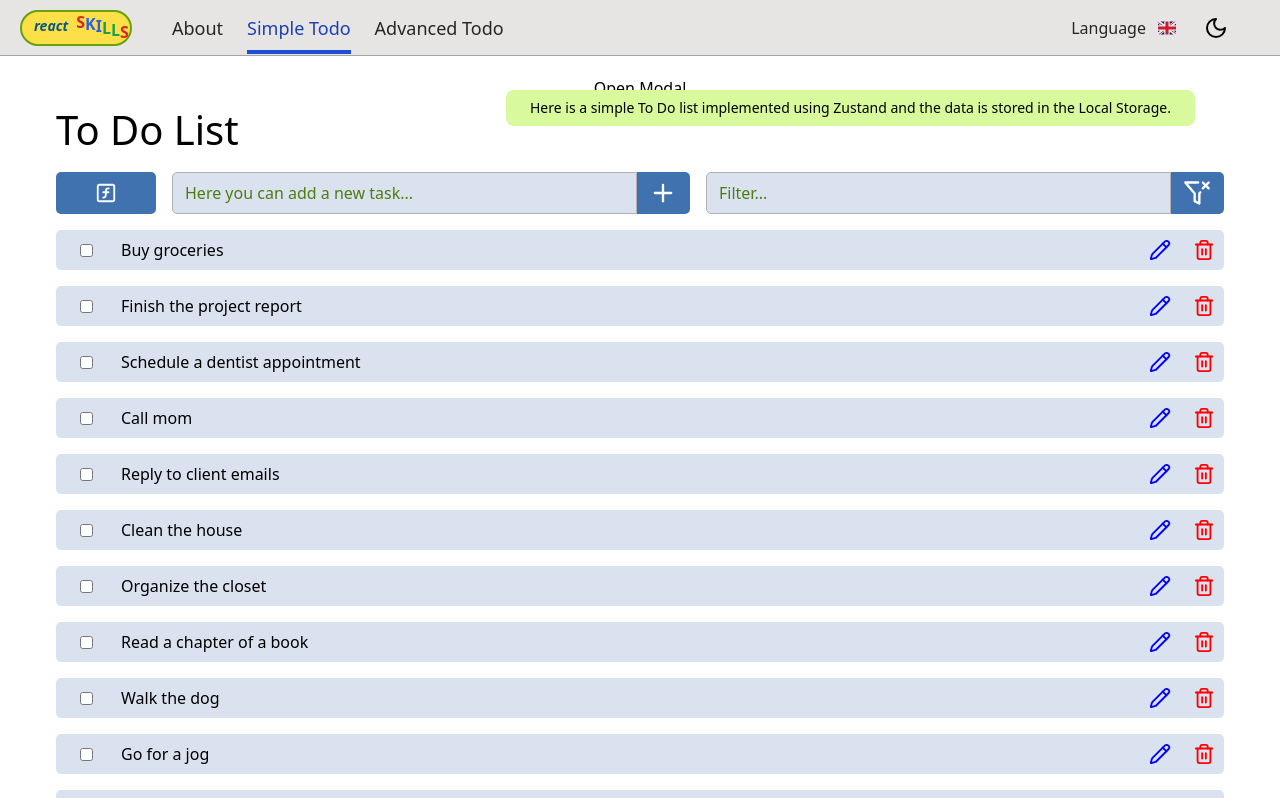
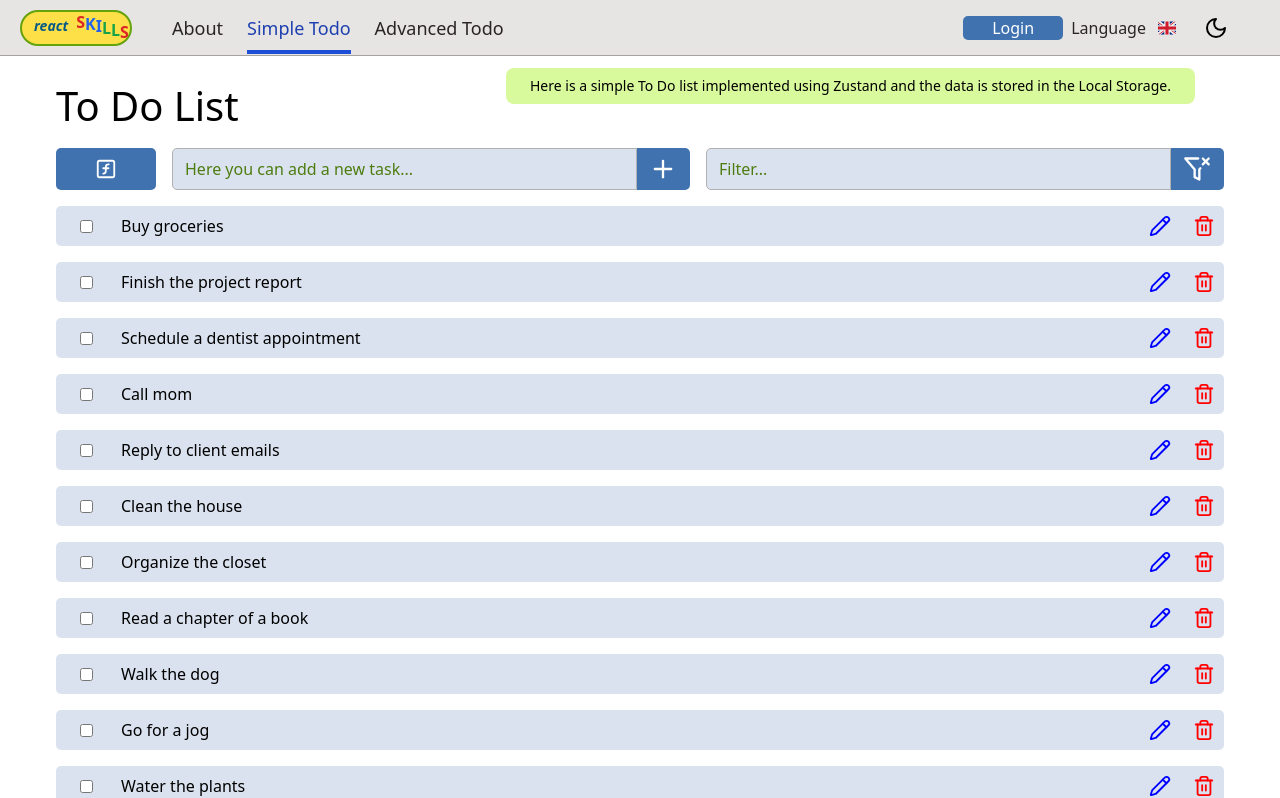
Before and after one commit to Viacheslav-ua/react-skils, a React (Vite) app: page /simple-todo in a window 1280 px wide. Shown: the top 798 px of the page. Built offline with nearby package versions, Linux system fonts and the light colour scheme.

Commit message:
Added LoginForm and LoginModal components

```diff
--- /dev/null
+++ b/src/modules/auth/components/LoginForm.tsx
@@ -0,0 +1,21 @@
+import { FC } from 'react'
+import clsx from 'clsx'
+import { useTranslation } from 'react-i18next'
+
+interface LoginFormProps {
+  className?: string
+}
+
+export const LoginForm: FC<LoginFormProps> = ({ className }) => {
+
+  const { t } = useTranslation()
+
+  return (
+    <div className={clsx('flex flex-col items-center gap-5 w-80 px-5', className)}>
+      <h1>{t('Login')}</h1>
+      <input type="text" placeholder={t('Login')} className="w-full rounded px-4 py-1" />
+      <input type="password" placeholder={t('Password')} className="w-full rounded px-4 py-1" />
+      <button className='ml-auto'>{t('Login')}</button>
+    </div>
+  )
+}
--- /dev/null
+++ b/src/modules/auth/components/LoginModal.tsx
@@ -0,0 +1,18 @@
+import { FC } from 'react'
+import clsx from 'clsx'
+import { Modal } from 'shared/ui/Modal'
+import { LoginForm } from './LoginForm'
+
+interface LoginModalProps {
+  className?: string
+  isOpen: boolean
+  onClose: () => void
+}
+
+export const LoginModal: FC<LoginModalProps> = ({ className, isOpen, onClose }) => {
+  return (
+    <Modal isOpen={isOpen} onClose={onClose} className={clsx('', className)}>
+      <LoginForm />
+    </Modal>
+  )
+}
--- a/src/modules/header/components/Header.tsx
+++ b/src/modules/header/components/Header.tsx
@@ -3,8 +3,21 @@ import { Logo } from "shared/ui/Logo"
 import { NavBar } from "./NavBar"
 import { ToggleLanguage } from "shared/ui/ToggleLanguage"
 import { ToggleTheme } from "shared/ui/ToggleTheme"
+import { useCallback, useState } from "react"
+import { LoginModal } from "modules/auth/components/LoginModal"
 
-export const Header = ({className}: {className?: string}) => {
+export const Header = ({ className }: { className?: string }) => {
+
+  const [isAuthModal, setIsAuthModal] = useState(false)
+
+  const onCloseModal = useCallback(() => {
+    setIsAuthModal(false)
+  }, [])
+
+  const onShowModal = useCallback(() => {
+    setIsAuthModal(true)
+  }, [])
+
   return (
     <header className={clsx(
       'w-full h-14 flex items-center text-stone-800 bg-stone-200 dark:bg-stone-700 dark:text-white',
@@ -15,9 +28,17 @@ export const Header = ({className}: {className?: string}) => {
         <div className="">
 
         </div>
+        <button
+          className="border-none w-[100px] h-full flex justify-center items-center rounded-[5px] bg-[#3f72af] hover:opacity-80 transition-opacity text-white"
+          onClick={onShowModal}
+        >
+          Login
+        </button>
         <ToggleLanguage />
         <ToggleTheme className="ml-4 mr-12" />
       </div>
+
+      <LoginModal isOpen={isAuthModal} onClose={onCloseModal} />
     </header>
   )
 }
--- a/src/modules/simple-todo/components/SimpleTodo.tsx
+++ b/src/modules/simple-todo/components/SimpleTodo.tsx
@@ -7,7 +7,6 @@ import { InputFilter } from "./InputFilter"
 import { useState } from "react"
 import { SimpleTodoStore } from "../store/types"
 import { useTodoStore } from "../store/useTodoStore"
-import { Modal } from "shared/ui/Modal"
 
 const entitiesSelector = (state: SimpleTodoStore) => state.entities
 
@@ -16,27 +15,20 @@ export const SimpleTodo = ({ className, ...props }: { className?: string }) => {
   const entities = useTodoStore(entitiesSelector)
   const { t } = useTranslation('simpleTodo')
 
-  const [isOpenModal, setIsOpenModal] = useState(false)
-
   const filteredEntities = ( filter === '')
     ? entities
     : entities.filter(task => task.title.toLowerCase().includes(filter.toLowerCase()))
 
   return (
-    <>
-    <Modal isOpen={isOpenModal} onClose={() => {setIsOpenModal(false)}}>
-        Lorem ipsum dolor sit amet consectetur adipisicing elit. Placeat animi temporibus ipsum? Dolorem nihil, aperiam fugit amet explicabo unde beatae!
-      </Modal>
     <article {...props} className={clsx(
       'bg-white min-w-[600px] px-14 pt-5 pb-8 flex flex-col',
       ' items-left justify-center',
       className,
     )}>
-      <button onClick={() => setIsOpenModal(true)}>Open Modal</button>
 
       <div className="relative">
         <h1 className="text-[40px] mb-[0.3em] capitalize dark:text-lime-200">{t('ToDoList')}</h1>
-        <p className="text-sm px-6 py-2 rounded-lg absolute top-[-10px] left-[450px]  bg-lime-200">
+        <p className="text-sm px-6 py-2 rounded-lg absolute top-[-8px] left-[450px]  bg-lime-200">
           {t('AboutSimpleTodo')}
         </p>
       </div>
@@ -58,6 +50,5 @@ export const SimpleTodo = ({ className, ...props }: { className?: string }) => {
         )}
       </section>
     </article>
-    </>
   )
 }
--- a/src/shared/ui/Modal.tsx
+++ b/src/shared/ui/Modal.tsx
@@ -61,7 +61,7 @@ export const Modal: FC<ModalProps> = (props) => {
         )} onClick={closeHandler}>
           <div onClick={contentClickHandler}
             className={clsx(
-              'p-6 rounded-xl bg-slate-200',
+              'p-6 rounded-xl bg-cyan-950 text-slate-200',
               isOpen && 'animate-zoomIn',
               isClosing && 'animate-zoomOut',
             )}
```
Also changed, not shown: src/entities/user/index.ts (added), src/modules/auth/index.ts (added).
